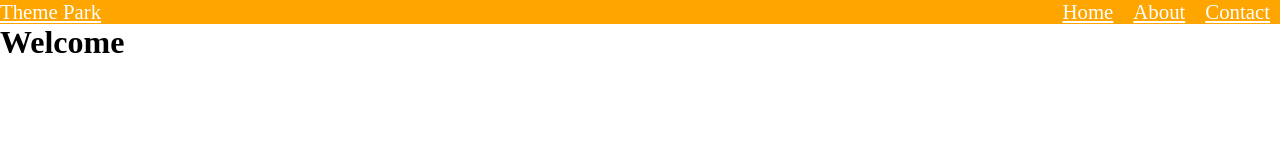
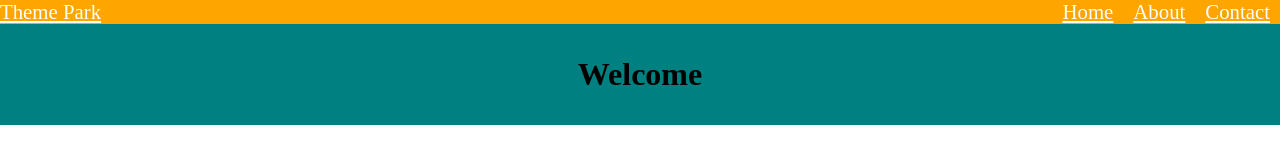
Before and after one commit to seidou-1/Theme-Park-Nav-Bar, a plain HTML site: page index.html in a window 1280 px wide. Drawn offline with Linux system fonts and the light colour scheme.

Commit message:
adds banner html and basic css

```diff
--- a/css/style.css
+++ b/css/style.css
@@ -28,3 +28,9 @@ justify-content: space-between; /*Puts an even amount of spacing between the far
 .main-nav-list li{
   margin: 0 10px;
 }
+
+.banner{
+  text-align: center;
+  padding: 2rem 0;
+  background: teal;
+}
--- a/index.html
+++ b/index.html
@@ -4,7 +4,7 @@
   <meta charset="UTF-8">
   <meta name="viewport" content="width=device-width, initial-scale=1.0">
   <meta http-equiv="gitX-UA-Compatible" content="ie=edge">
-  <title>Document</title>
+  <title>Theme Park</title>
   <link rel ="stylesheet" href="css/style.css">
 </head>
 <body>
@@ -18,9 +18,11 @@
     </ul>
   </nav>
 
+<div class = "banner">
+
   <h1>Welcome</h1>
 
-
+</div>
 
 </body>
 </html>
```
